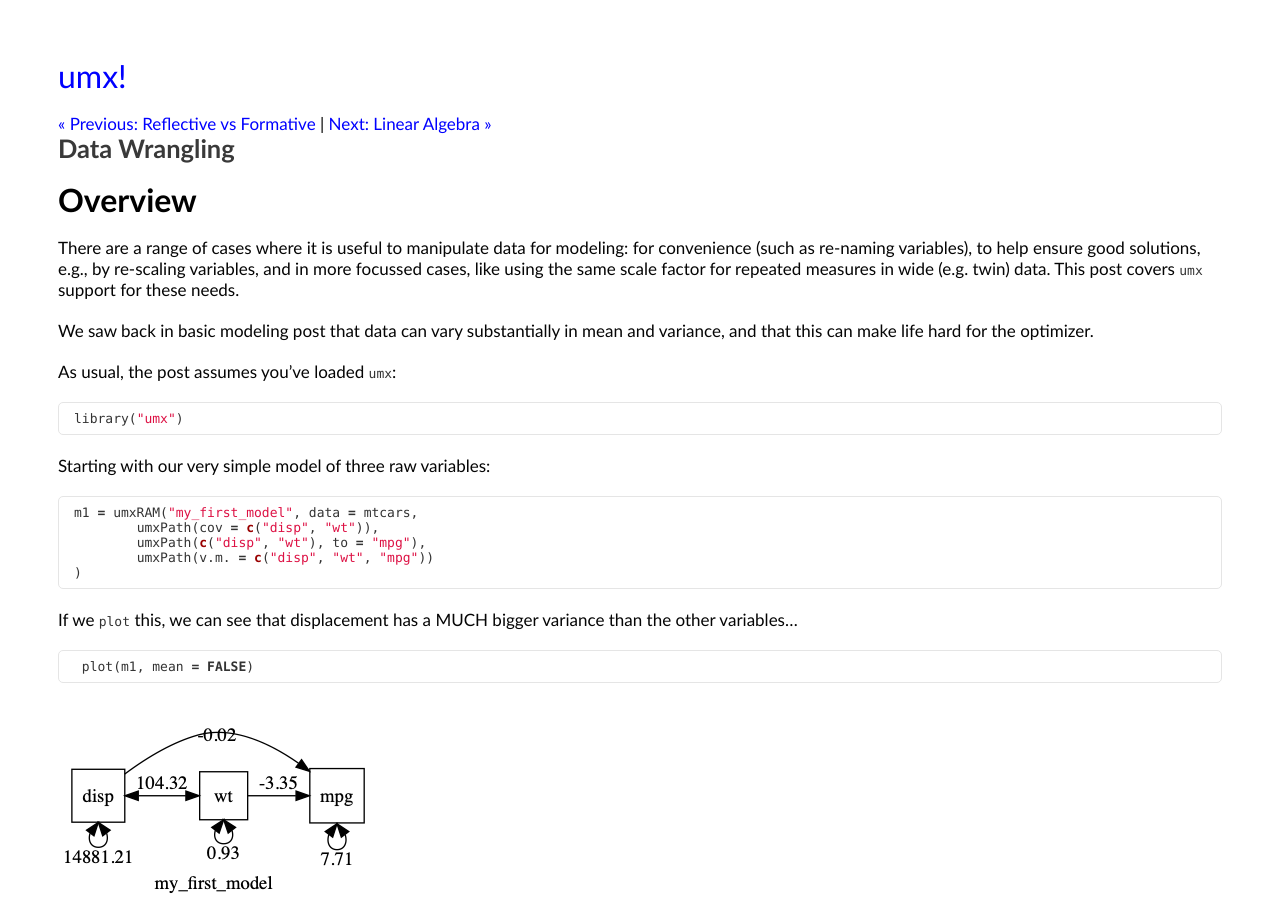
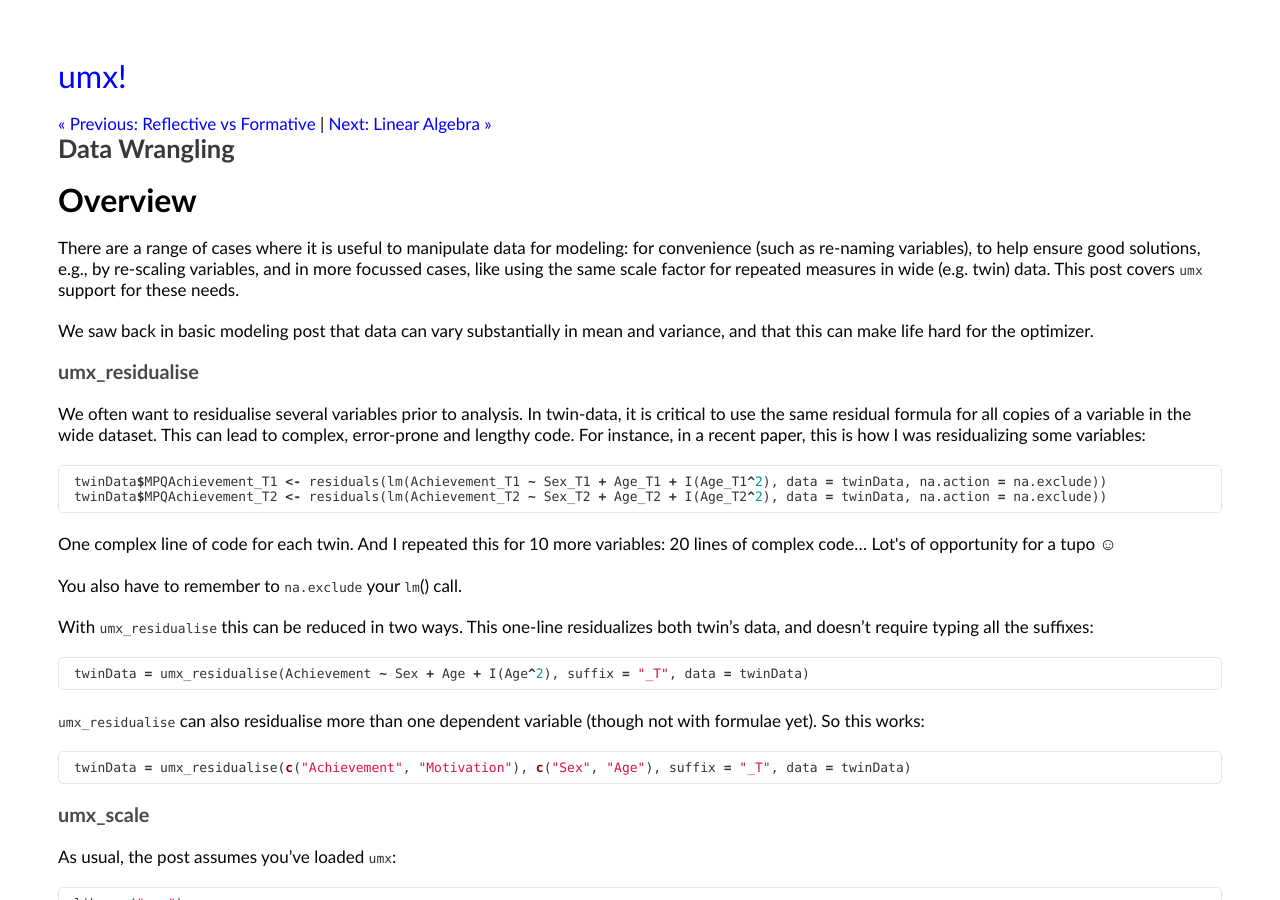
Before and after one commit to tbates/tbates.github.io, a Jekyll site: the page built from _posts/1950-03-10-practical-data-wrangling.markdown, in a window 1280 px wide and 900 px high. Built offline with Jekyll 4.4.1, drawn with Linux system fonts in a browser that asks for light colours; some of the changed text lies outside the part shown.

Commit message:
ratioanlize residualize

````diff
--- a/_posts/1950-03-10-practical-data-wrangling.markdown
+++ b/_posts/1950-03-10-practical-data-wrangling.markdown
@@ -14,6 +14,32 @@ categories: technical
 There are a range of cases where it is useful to manipulate data for modeling: for convenience (such as re-naming variables), to help ensure good solutions, e.g., by re-scaling variables, and in more focussed cases, like using the same scale factor for repeated measures in wide (e.g. twin) data. This post covers `umx` support for these needs.
 
 We saw back in basic modeling post that data can vary substantially in mean and variance, and that this can make life hard for the optimizer.
+
+### umx_residualise
+
+We often want to residualise several variables prior to analysis. In twin-data, it is critical to use the same residual formula for all copies of a variable in the wide dataset. This can lead to complex, error-prone and lengthy code. For instance, in a recent paper, this is how I was residualizing some variables:
+
+```r
+twinData$MPQAchievement_T1 <- residuals(lm(Achievement_T1 ~ Sex_T1 + Age_T1 + I(Age_T1^2), data = twinData, na.action = na.exclude))
+twinData$MPQAchievement_T2 <- residuals(lm(Achievement_T2 ~ Sex_T2 + Age_T2 + I(Age_T2^2), data = twinData, na.action = na.exclude))
+```
+One complex line of code for each twin. And I repeated this for 10 more variables: 20 lines of complex code&hellip; Lot&#x27;s of opportunity for a tupo &#x263A;
+
+You also have to remember to `na.exclude` your `lm`() call.
+
+With `umx_residualise` this can be reduced in two ways. This one-line residualizes both twin's data, and doesn't require typing all the suffixes:
+
+```r
+twinData = umx_residualise(Achievement ~ Sex + Age + I(Age^2), suffix = "_T", data = twinData)
+```
+
+`umx_residualise` can also residualise more than one dependent variable (though not with formulae yet). So this works:
+
+```r
+twinData = umx_residualise(c("Achievement", "Motivation"), c("Sex", "Age"), suffix = "_T", data = twinData)
+```
+
+### umx_scale
 
 As usual, the post assumes you've loaded `umx`:
 
@@ -55,6 +81,7 @@ m1 <- umxRAM("scaled", data = df,
 
 ![scaled_disp](/media/1_make_a_model/scaled_disp.png "disp in litres")
 
+
 A common workflow is to standardize all variables. *note*: Plot can give you a standardized output: just say` std=TRUE`
 
 ```R
````
Also changed, not shown: other parts of _posts/1950-03-10-practical-data-wrangling.markdown (+1 -1 lines), _posts/1995-02-07-detailed-Statistical-helpers.markdown (+9 -31 lines).
